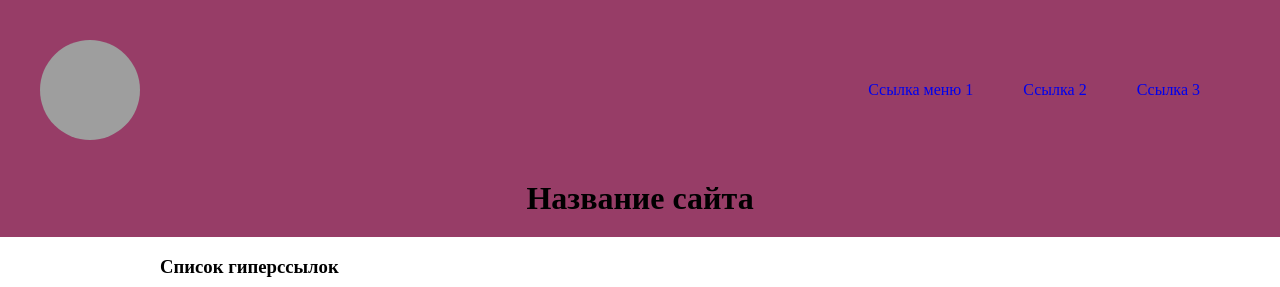
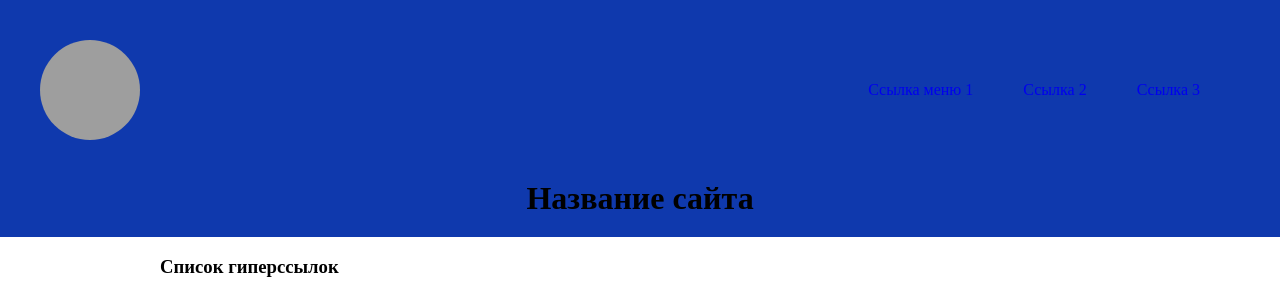
Before and after one commit to NerOunt/NerOunt2, a plain HTML site: page index.html in a window 1280 px wide. Shown: the top 287 px of the page. Drawn offline with Linux system fonts and the light colour scheme; grey boxes are pictures that could not be loaded.

Commit message:
style.css

```diff
--- a/style.css
+++ b/style.css
@@ -28,7 +28,7 @@ ul, li{
 	justify-content: center;
 	align-items: center;
 	padding-bottom: 20px;
-	background-color: rgb(151, 61, 103);
+	background-color: rgb(15, 57, 173);
 }
 
 footer {
```
